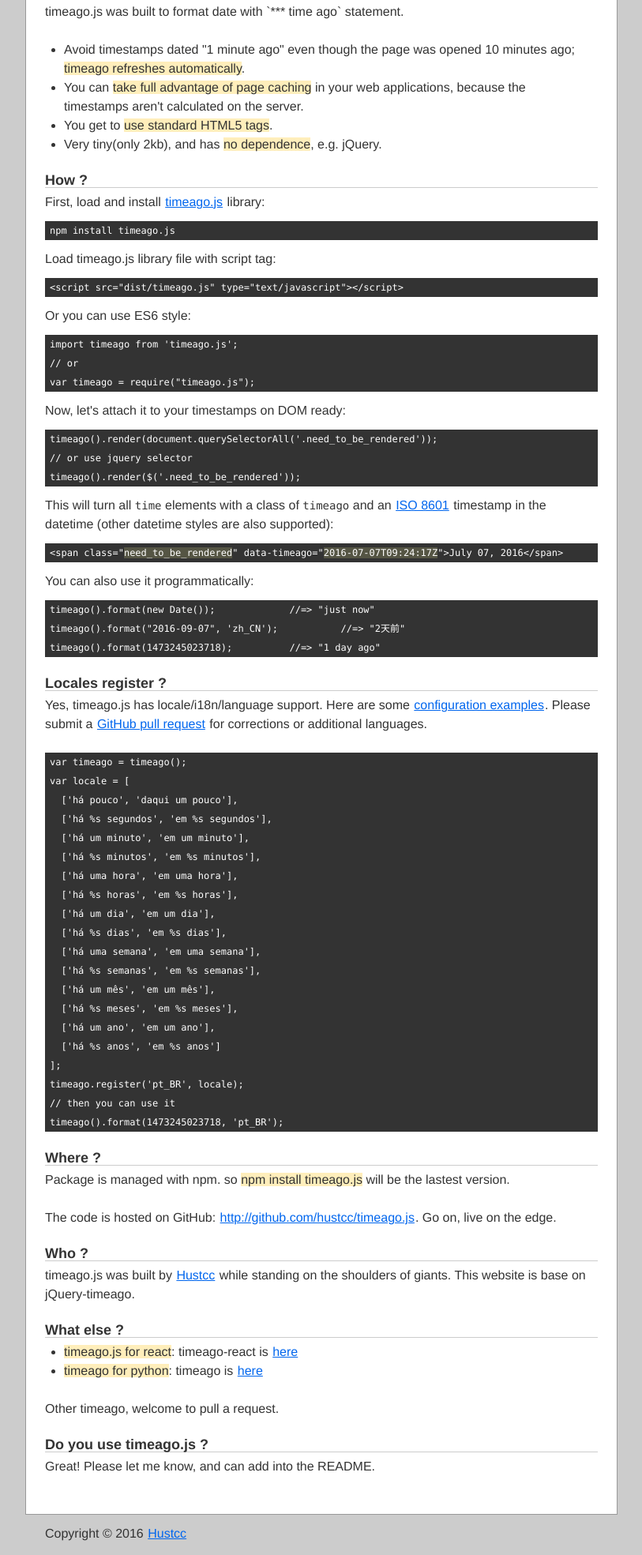
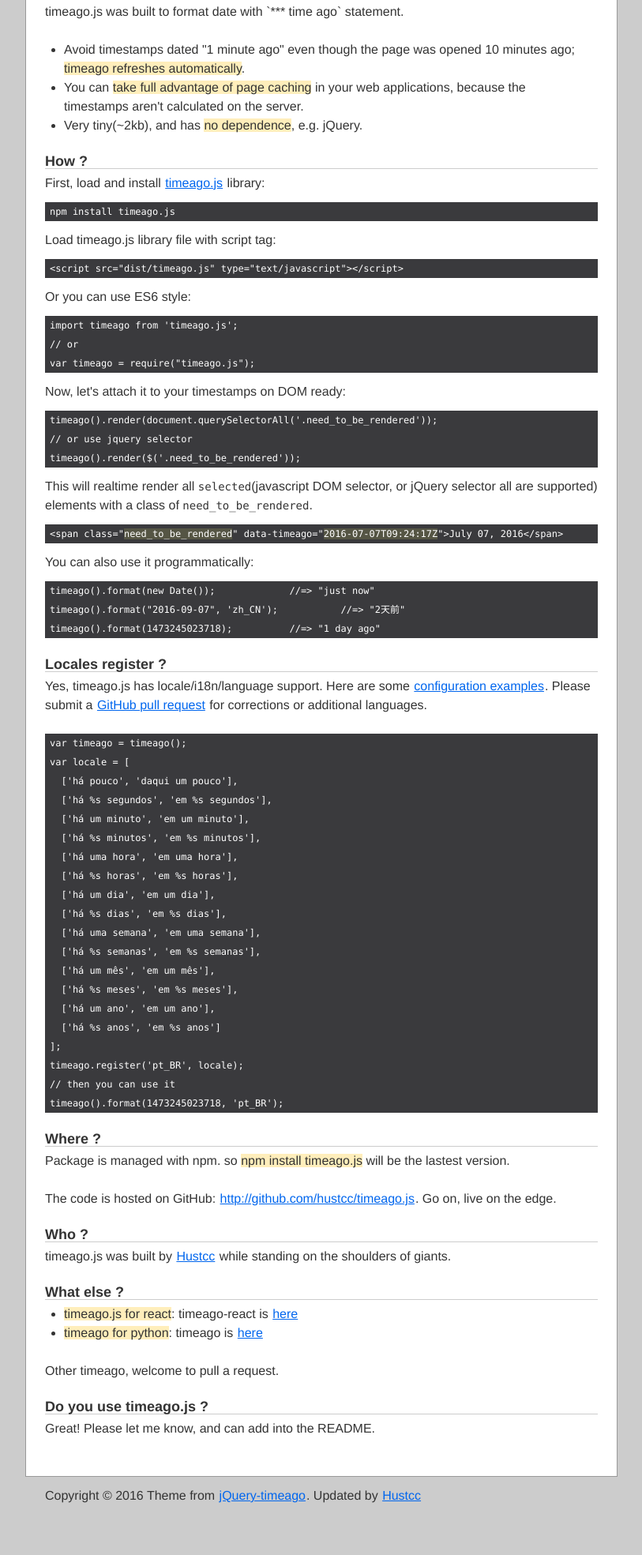
Before and after one commit to hustcc/timeago.js, a website: page index.html in a window 1280 px wide. Shown: the part 409-2378 px from the top of the page at 79% size, without its empty margins (233-1046 px from the left). After the commit the page ends 2351 px from the top, so only its background shows below. Drawn offline with Linux system fonts and the light colour scheme.

Commit message:
add theme from

```diff
--- a/index.html
+++ b/index.html
@@ -2,7 +2,7 @@
 <html>
   <head>
     <meta http-equiv="Content-Type" content="text/html; charset=utf-8"/>
-    <title>timeago: is a tiny(2kb) library used to format date with `*** time ago`. eg: '3 hours ago'. No dependence.</title>
+    <title>timeago.js: is a tiny(2kb) library used to format date with `*** time ago`. eg: '3 hours ago'. No dependence.</title>
     <meta name="keywords" content="timeago, timeago.js, datetime,*** time ago, javascript timeago, react-timeago, jquery-timeago, timeago.org" />
     <meta name="description" content="timeago.js is a tiny(2kb) library used to format date with `*** time ago`. eg: '3 hours ago'. No dependence. and support automatically updating fuzzy timestamps." />
     <link rel="shortcut icon" href="demo/clock.png" />
@@ -19,7 +19,7 @@
       p.how, p.last { margin: 0; }
       ul { margin: 0 24px 24px; }
       li { line-height: 24px; }
-      pre { background-color: #333; color: #fff; margin: 12px 0; font-size: 12px; padding: 0 6px; }
+      pre { background-color: #3a3a3d; color: #fff; margin: 12px 0; font-size: 12px; padding: 0 6px; word-break:break-all; }
       pre em { font-style: normal; background-color: #554; }
       pre, tt { font-family: monaco, "courier new", mono, monospace; }
       abbr[title], time[title] { border-bottom: 1px dotted #333; }
@@ -55,8 +55,7 @@
       <ul>
         <li>Avoid timestamps dated "1 minute ago" even though the page was opened 10 minutes ago; <em>timeago refreshes automatically</em>.</li>
         <li>You can <em>take full advantage of page caching</em> in your web applications, because the timestamps aren't calculated on the server.</li>
-        <li>You get to <em>use standard HTML5 tags</em>.</li>
-        <li>Very tiny(only 2kb), and has <em>no dependence</em>, e.g. jQuery.</li>
+        <li>Very tiny(~2kb), and has <em>no dependence</em>, e.g. jQuery.</li>
       </ul>
 
       <h3>How ?</h3>
@@ -85,8 +84,7 @@
 // or use jquery selector
 timeago().render($('.need_to_be_rendered'));</pre>
       <p class="how">
-        This will turn all <tt>time</tt> elements with a class
-        of <tt>timeago</tt> and an <a href="http://en.wikipedia.org/wiki/ISO_8601">ISO 8601</a> timestamp in the datetime (other datetime styles are also supported):
+        This will realtime render all <tt>selected</tt>(javascript DOM selector, or jQuery selector all are supported) elements with a class of <tt>need_to_be_rendered</tt>.
       </p>
       <pre>
 &lt;span class=&quot;<em>need_to_be_rendered</em>&quot; data-timeago=&quot;<em>2016-07-07T09:24:17Z</em>&quot;&gt;July 07, 2016&lt;/span&gt;</pre>
@@ -135,7 +133,7 @@
       <h3>Who ?</h3>
       <p>
         timeago.js was built by <a href="http://www.atool.org">Hustcc</a> while standing on the
-        shoulders of giants. This website is base on jQuery-timeago.
+        shoulders of giants.
       </p>
 
       <h3>What else ?</h3>
@@ -154,7 +152,8 @@
 
     </div>
     <div id="footer">
-      Copyright &copy; 2016 <a href="http://Github.com/hustcc">Hustcc</a>
+      Copyright &copy; 2016 Theme from <a href="http://timeago.yarp.com/" target="_blank" rel="nofollow">jQuery-timeago</a>.
+      Updated by <a href="http://Github.com/hustcc">Hustcc</a>
     </div>
     <script src="src/timeago.js" type="text/javascript"></script>
     <script src="demo/index.js" type="text/javascript"></script>
```
